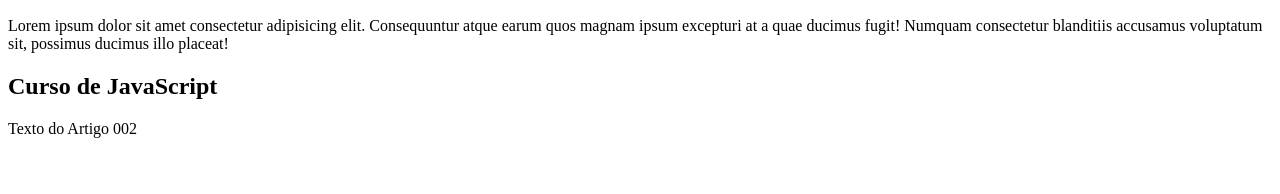
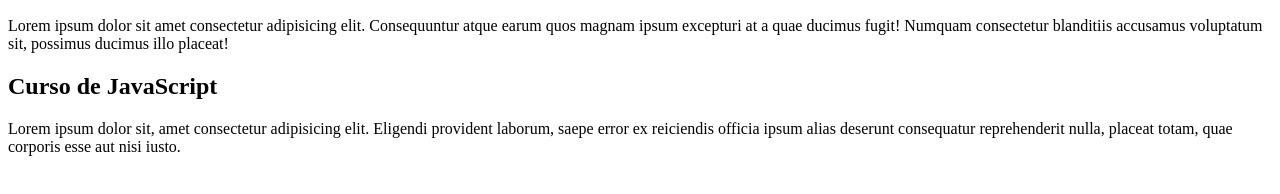
Before and after one commit to Mateus-Alberti-Antonelo/projeto-site-teste, a plain HTML site: page index.html in a window 1280 px wide. Shown: the part 110-304 px from the top of the page. Drawn offline with Linux system fonts and the light colour scheme.

Commit message:
Ajuste no conteúdo.

```diff
--- a/index.html
+++ b/index.html
@@ -17,7 +17,7 @@
         </article>
         <article>
             <h2>Curso de JavaScript</h2>
-            <p>Texto do Artigo 002</p>
+            <p>Lorem ipsum dolor sit, amet consectetur adipisicing elit. Eligendi provident laborum, saepe error ex reiciendis officia ipsum alias deserunt consequatur reprehenderit nulla, placeat totam, quae corporis esse aut nisi iusto.</p>
         </article>
     </main>
 </body>
```
